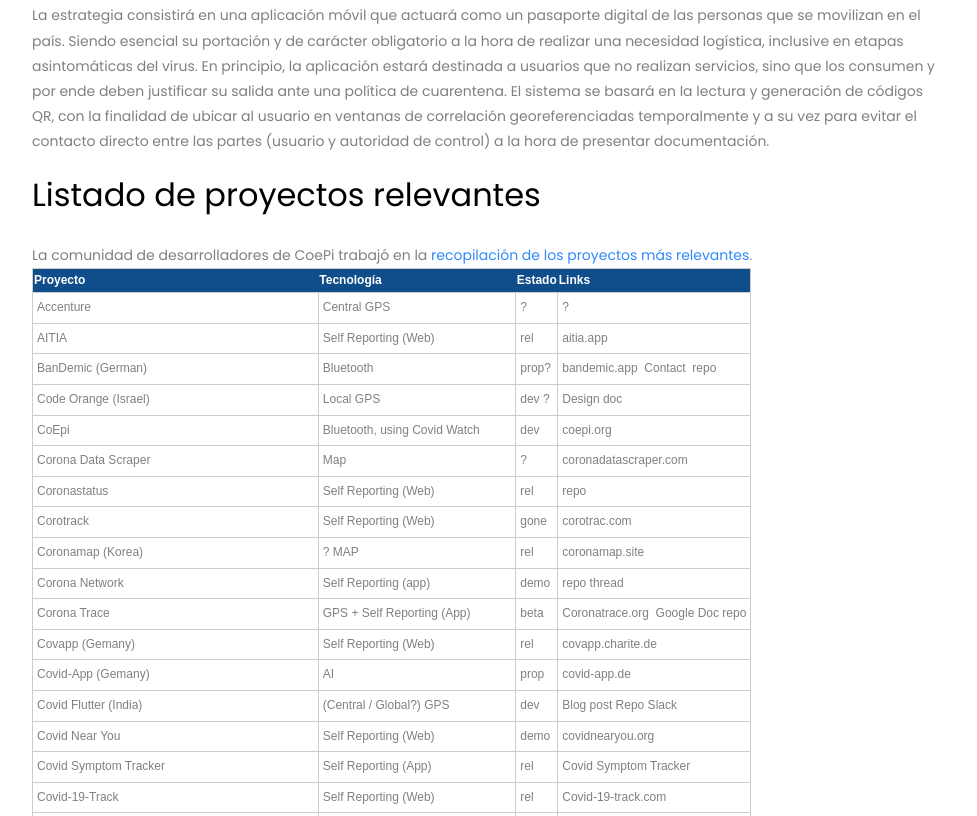
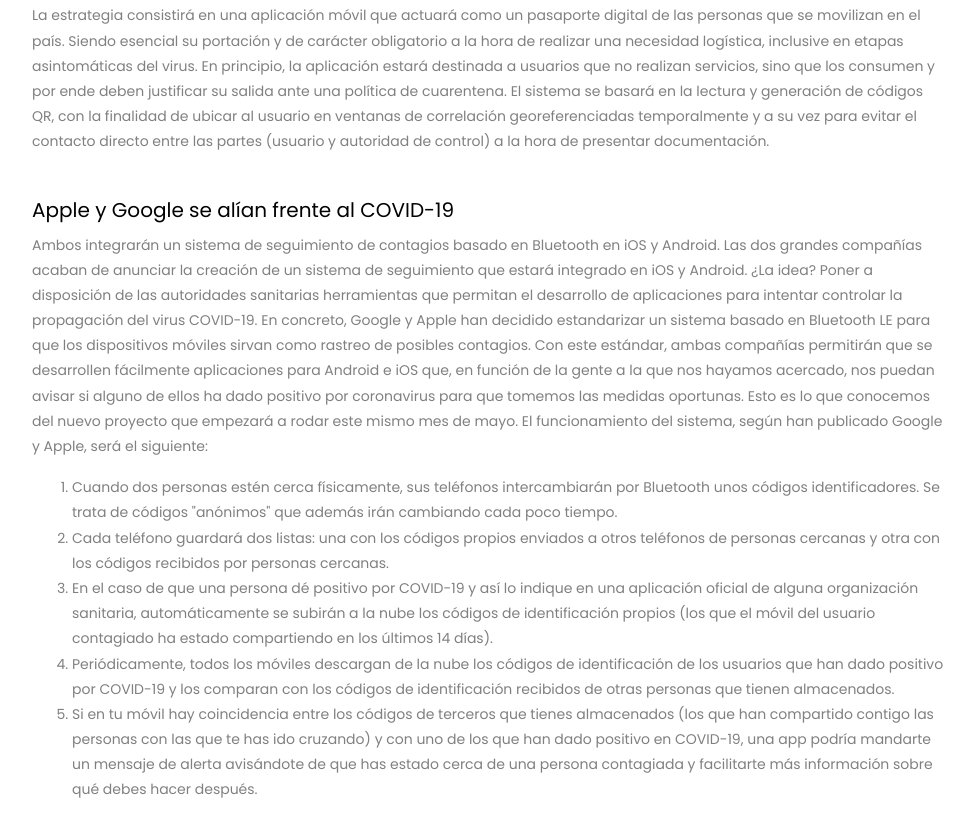
Before and after one commit to lsia/COVID-19, a plain HTML site: page docs/trabajo/trabajo.html in a window 1280 px wide. Shown: the part 5185-6001 px from the top of the page, without its empty margins (276-1253 px from the left). Drawn offline with Linux system fonts and the light colour scheme; a script that the page names is missing.

Commit message:
agrego informacion de google y apple

```diff
--- a/docs/trabajo/trabajo.html
+++ b/docs/trabajo/trabajo.html
@@ -352,6 +352,24 @@
                                              correlación georeferenciadas temporalmente y a su vez para evitar el contacto
                                              directo entre las partes (usuario y autoridad de control) a la hora de presentar
                                              documentación.
+
+   <h5 class="subsubsectionHead" style="margin-top: 2em"><a
+ id="x1-140003.1"></a>Apple y Google se alían frente al COVID-19</h5>
+  <p class="noindent" > Ambos integrarán un sistema de seguimiento de contagios basado en Bluetooth en iOS y Android. Las dos grandes compañías acaban de anunciar la creación de un sistema de seguimiento que estará integrado en iOS y Android. ¿La idea? Poner a disposición de las autoridades sanitarias herramientas que permitan el desarrollo de aplicaciones para intentar controlar la propagación del virus COVID-19.
+    En concreto, Google y Apple han decidido estandarizar un sistema basado en Bluetooth LE para que los dispositivos móviles sirvan como rastreo de posibles contagios. Con este estándar, ambas compañías permitirán que se desarrollen fácilmente aplicaciones para Android e iOS que, en función de la gente a la que nos hayamos acercado, nos puedan avisar si alguno de ellos ha dado positivo por coronavirus para que tomemos las medidas oportunas. Esto es lo que conocemos del nuevo proyecto que empezará a rodar este mismo mes de mayo. El funcionamiento del sistema, según han publicado Google y Apple, será el siguiente:
+
+    <ol>
+      <li>Cuando dos personas estén cerca físicamente, sus teléfonos intercambiarán por Bluetooth unos códigos identificadores. Se trata de códigos "anónimos" que además irán cambiando cada poco tiempo.</li>
+      <li>Cada teléfono guardará dos listas: una con los códigos propios enviados a otros teléfonos de personas cercanas y otra con los códigos recibidos por personas cercanas.</li>
+      <li>En el caso de que una persona dé positivo por COVID-19 y así lo indique en una aplicación oficial de alguna organización sanitaria, automáticamente se subirán a la nube los códigos de identificación propios (los que el móvil del usuario contagiado ha estado compartiendo en los últimos 14 días).</li>
+      <li>Periódicamente, todos los móviles descargan de la nube los códigos de identificación de los usuarios que han dado positivo por COVID-19 y los comparan con los códigos de identificación recibidos de otras personas que tienen almacenados.</li>
+      <li>Si en tu móvil hay coincidencia entre los códigos de terceros que tienes almacenados (los que han compartido contigo las personas con las que te has ido cruzando) y con uno de los que han dado positivo en COVID-19, una app podría mandarte un mensaje de alerta avisándote de que has estado cerca de una persona contagiada y facilitarte más información sobre qué debes hacer después.</li>
+    </ol>
+
+    <img src="../assets/images/g_a1.jpg" class="img-fluid img-thumbnail mx-auto d-block" alt="Responsive image">
+    <img src="../assets/images/g_a2.jpg" class="img-fluid img-thumbnail mx-auto d-block" alt="Responsive image">
+
+
 
  <h2 class="mb-4" id="listado">Listado de proyectos relevantes</h4>
 
```
Also changed, not shown: docs/assets/images/g_a1.jpg (added), docs/assets/images/g_a2.jpg (added).
